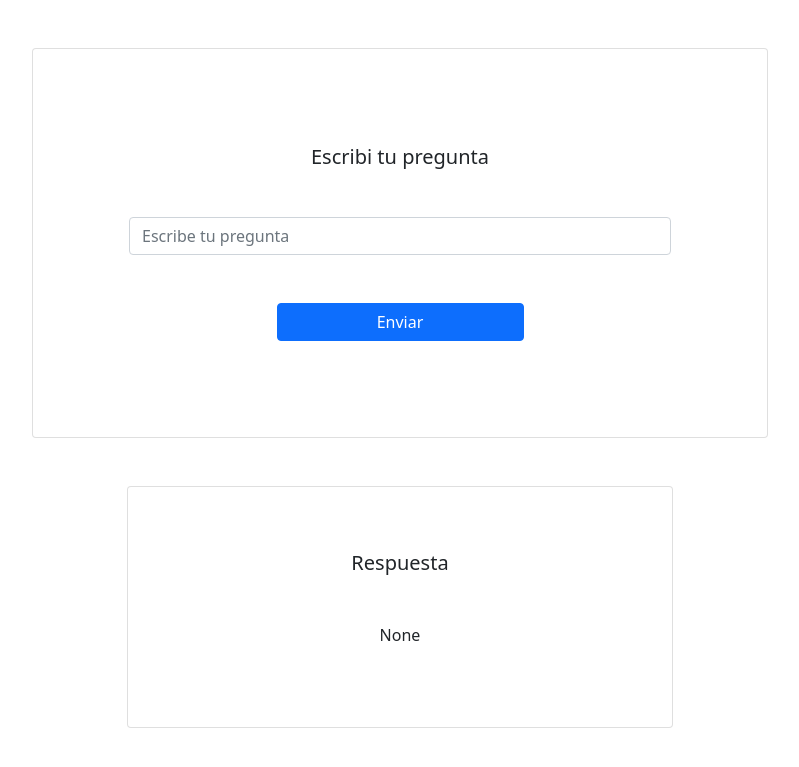
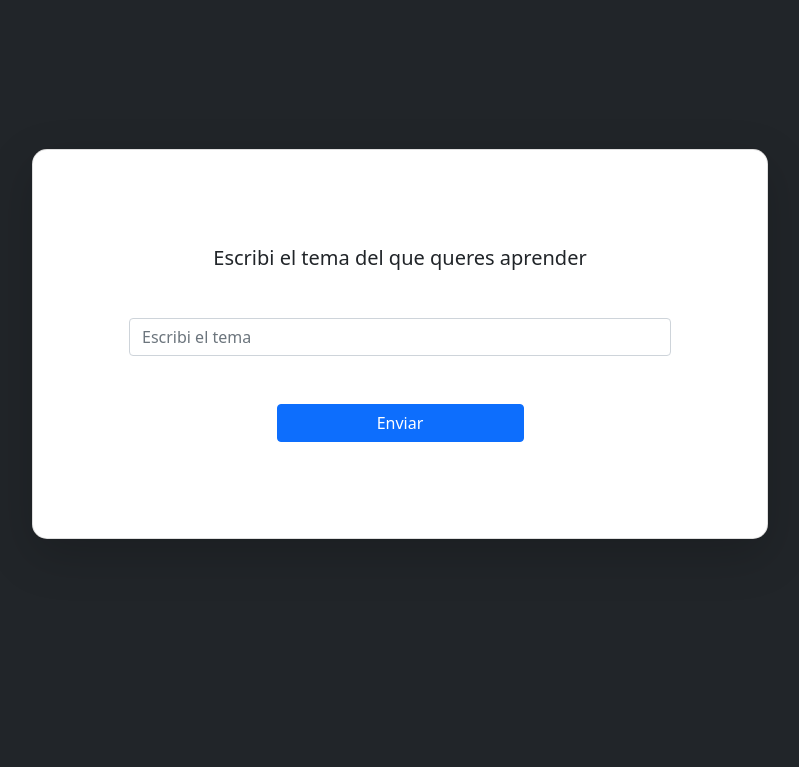
Before and after one commit to nicolas-labasse/IntegracionChatGPT, a Django app: page / in a window 1280 px wide. Shown: the top 767 px of the page, without its empty margins (240-1039 px from the left). Run offline with Django 4.2, Linux system fonts and the light colour scheme; some libraries are stand-ins or nearby versions.

Commit message:
push sin key

```diff
--- a/ChatBot/ChatBot/urls.py
+++ b/ChatBot/ChatBot/urls.py
@@ -16,9 +16,16 @@ Including another URLconf
 """
 from django.contrib import admin
 from django.urls import path
-from .views import chatbot
+from .views import *
 
 urlpatterns = [
     path('admin/', admin.site.urls),
     path('', chatbot, name='chatbot'),
+    path('panel/', panel, name='panel'),
+    path('ejemplos/', ejemplos, name='ejemplos'),
+    path('adicional/', adicional, name='adicional'),
+    path('tema/', tema, name='tema'),
+    path('ejercicior/', ejercicior, name='ejercicior'),
+    path('ejercicio/', ejercicio, name='ejercicio'),
+    path('pregunta/', pregunta, name='pregunta'),
 ]
--- a/ChatBot/ChatBot/views.py
+++ b/ChatBot/ChatBot/views.py
@@ -1,6 +1,8 @@
-from django.shortcuts import render
+from django.shortcuts import redirect, render
 import openai, os
 from dotenv import load_dotenv
+from django.contrib.sessions.models import Session
+import uuid
 
 load_dotenv()
 
@@ -9,17 +11,137 @@ api_key = os.getenv('OPENAI_KEY', None)
 openai.api_key = api_key
 
 def chatbot(request):
-    chatbot_response = None
-    if api_key is not None and request.method == 'POST':
-        user_input = request.POST.get('user_input')
-        prompt = user_input
+    eliminar_sesiones(request)
+    return render(request, 'main.html', {})
 
-        response = openai.Completion.create(
-            engine="text-davinci-003",
-            prompt=prompt,
+
+def panel(request):
+    if request.method == 'GET' and 'user_input' in request.GET:
+        tema = request.GET.get('user_input')
+        request.session['tema'] = tema
+        response = openai.ChatCompletion.create(
+            model="gpt-3.5-turbo",
+            messages=[
+                {
+                    "role": "system",
+                    "content": f"Actúa como profesor para alumnos de 10 años. Responde claro y conciso en 3 párrafos + 3 conceptos clave + posibles ejemplos/analogías sobre {tema}. Pregunta si hay más dudas."
+                },
+            ],
             temperature=0.9,
-            max_tokens=20,
         )
-        print(response)
-        chatbot_response = response['choices'][0]['text']
-    return render(request, 'main.html', {'response': chatbot_response} )
+        contenido = response.choices[0].message.content
+        response_data = request.session.get('response_data', [])
+        response_data.append({'id': str(uuid.uuid4()), 'tipo': 'tema', 'contenido': contenido})
+        request.session['response_data'] = response_data
+    else:
+        tema = request.session.get('tema', None)
+        response_data = request.session.get('response_data', None)
+
+    return render(request, 'panel.html', {'tema': tema, 'response_data': response_data})
+
+def tema(request):
+    response_data = request.session.get('response_data', [])
+    for i in response_data:
+        if i['tipo'] == 'tema':
+            contenido_tema = i['contenido']
+            break
+    return render(request, 'panel.html', {'tema': tema, 'contenido_tema': contenido_tema, 'response_data': response_data})
+
+def ejemplos(request):
+    tema = request.session.get('tema', None)
+    response = openai.ChatCompletion.create(
+            model="gpt-3.5-turbo",
+            messages=[
+                {
+                    "role": "system",
+                    "content": f"Actúa como profesor para alumnos de 10 años. Tema: {tema}. Provee 5 ejemplos relacionados. Responde directamente sin saludar."
+                },
+            ],
+            temperature=0.9,
+        )
+    contenido = response.choices[0].message.content
+    response_data = request.session.get('response_data', [])
+    response_data.append({'id': str(uuid.uuid4()), 'tipo': 'ejemplo', 'contenido': contenido})
+    request.session['response_data'] = response_data
+    return redirect('panel')
+
+def adicional(request):
+    tema = request.session.get('tema', None)
+    response = openai.ChatCompletion.create(
+            model="gpt-3.5-turbo",
+            messages=[
+                {
+                    "role": "system",
+                    "content": f"Actúa como profesor para alumnos de 10 años. Tema: {tema}. Proporciona 5 hipervínculos de contenido en español relacionados para su edad. Responde directamente sin saludar."
+                },
+            ],
+            temperature=0.9,
+        )
+    contenido = response.choices[0].message.content
+    response_data = request.session.get('response_data', [])
+    response_data.append({'id': str(uuid.uuid4()), 'tipo': 'adicional', 'contenido': contenido})
+    request.session['response_data'] = response_data
+    return redirect('panel')
+
+def ejercicior(request):
+    tema = request.session.get('tema', None)
+    response = openai.ChatCompletion.create(
+            model="gpt-3.5-turbo",
+            messages=[
+                {
+                    "role": "system",
+                    "content": f"Actúa como profesor para alumnos de 10 años. Tema: {tema}. Plantea un ejercicio relacionado que se resuelva en cinco minutos. Luego, resuelve el ejercicio paso a paso con razonamientos. No repitas ejercicios."
+                },
+            ],
+            temperature=0.9,
+        )
+    contenido = response.choices[0].message.content
+    response_data = request.session.get('response_data', [])
+    response_data.append({'id': str(uuid.uuid4()), 'tipo': 'ejercicio_resuelto', 'contenido': contenido})
+    request.session['response_data'] = response_data
+    return redirect('panel')
+
+def ejercicio(request):
+    tema = request.session.get('tema', None)
+    response = openai.ChatCompletion.create(
+            model="gpt-3.5-turbo",
+            messages=[
+                {
+                    "role": "system",
+                    "content": f"Actúa como profesor para alumnos de 10 años. Tema: {tema}. Plantea un ejercicio relacionado que se resuelva en cinco minutos y espera la respuesta del alumno. Si responde incorrectamente, puedes brindar pistas para ayudar, pero no des la respuesta correcta incluso si la solicita. Si la respuesta es correcta, felicítalo."
+                },
+            ],
+            temperature=0.9,
+        )
+    contenido = response.choices[0].message.content
+    response_data = request.session.get('response_data', [])
+    response_data.append({'id': str(uuid.uuid4()), 'tipo': 'ejercicio', 'contenido': contenido})
+    request.session['response_data'] = response_data
+    return redirect('panel')
+
+def pregunta(request):
+    if request.method == 'POST':
+        tema = request.session.get('tema', None)
+        pregunta = request.POST.get('user_respuesta')
+        response = openai.ChatCompletion.create(
+                model="gpt-3.5-turbo",
+                messages=[
+                    {
+                        "role": "system",
+                        "content": f"Actúa como profesor para alumnos de 10 años. Tema: {tema}. Responde la pregunta sin saludar en un párrafo simple y solo si está relacionada al tema. Si no, indica que no puedes responder."
+                    },
+                    {
+                        "role": "user",
+                        "content": pregunta
+                    }
+                ],
+                temperature=0.9,
+            )
+        contenido = response.choices[0].message.content
+        response_data = request.session.get('response_data', [])
+        response_data.append({'id': str(uuid.uuid4()), 'tipo': 'pregunta', 'contenido': contenido, 'pregunta': pregunta})
+        request.session['response_data'] = response_data
+        return redirect('panel')
+
+def eliminar_sesiones(request):
+    Session.objects.all().delete()
--- a/ChatBot/templates/base.html
+++ b/ChatBot/templates/base.html
@@ -27,7 +27,7 @@
 
 </head>
 
-<body>
+<body style="background-color: #212529;">
     {% block contenidoPagina %}
 
     {% endblock %}
--- a/ChatBot/templates/main.html
+++ b/ChatBot/templates/main.html
@@ -6,12 +6,11 @@
 <div class="container" >
   <div class="row justify-content-center" style="align-items: center;height: 80vh;">
     <div class="col-8 mt-5">
-      <div class="card p-5">
+      <div class="card p-5 shadow-lg" style="border-radius: 15px;">
         <div class="card-body p-5">
-            <h5 class="text-center mb-5">Escribi tu pregunta</h5>
-            <form method="post">
-              {% csrf_token %}
-              <input type="text" class="form-control" name="user_input" placeholder="Escribe tu pregunta">
+            <h5 class="text-center mb-5">Escribi el tema del que queres aprender</h5>
+            <form action="{% url 'panel' %}" method="get">
+              <input type="text" class="form-control" name="user_input" placeholder="Escribi el tema">
               <div class="container-fluid">
                 <div class="row">
                   <div class="col-12"style="justify-content: center;display: flex;">
@@ -23,19 +22,6 @@
         </div>
       </div>
     </div>
-    <div class="col-6 mt-5">
-      <div class="card p-5">
-        <div class="card-body">
-            <h5 class="text-center mb-5">Respuesta</h5>
-            <div class="container-fluid">
-              <div class="row">
-                <div class="col-12"style="justify-content: center;display: flex;">
-                    <p class="text-center">{{response|safe}}</p>
-                </div>
-              </div>
-            </div>
-        </div>
-      </div>
   </div>
 
 </div>
```
Also changed, not shown: ChatBot/templates/panel.html (added, +58 -0 lines), ChatBot/db.sqlite3.
